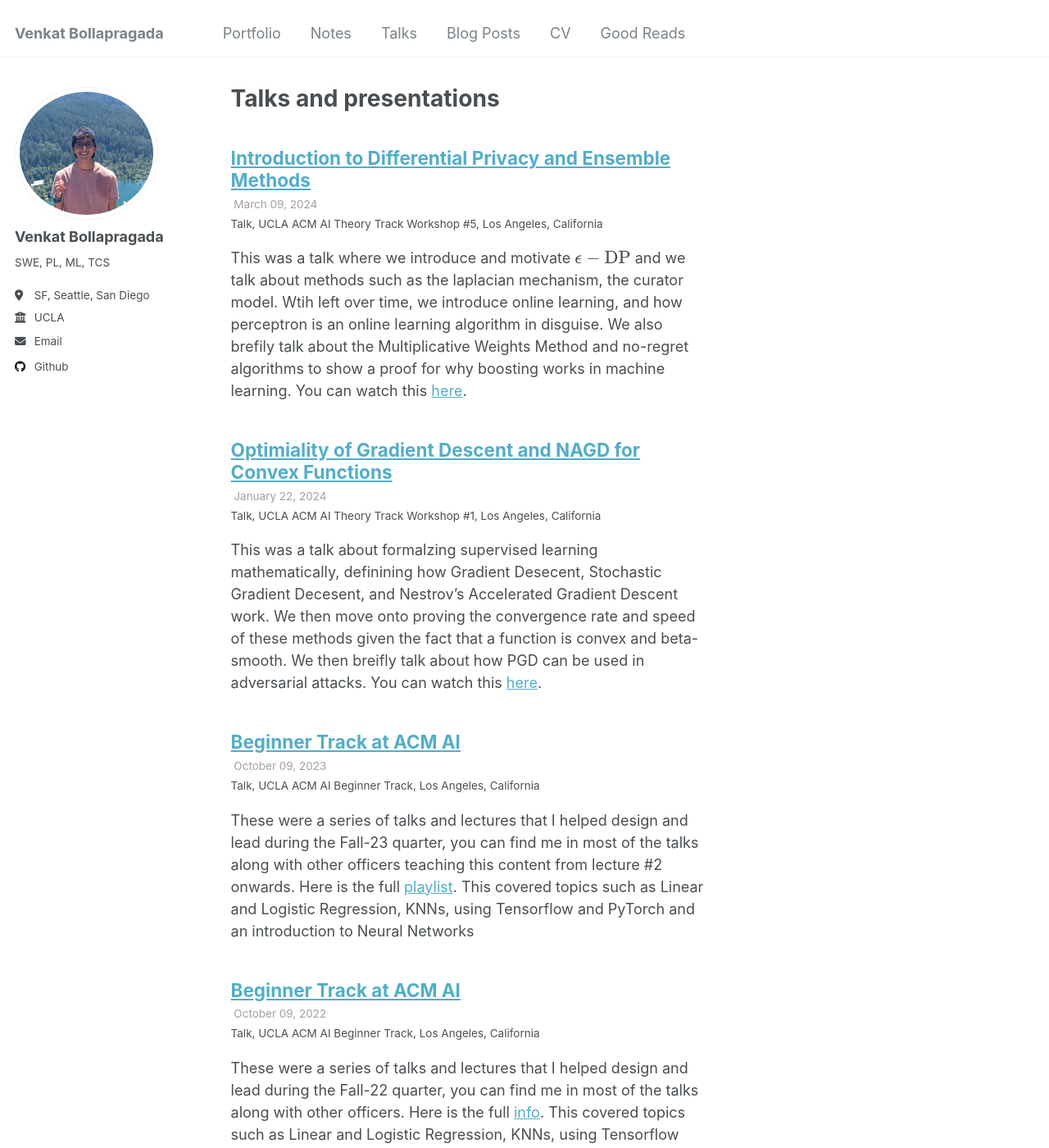
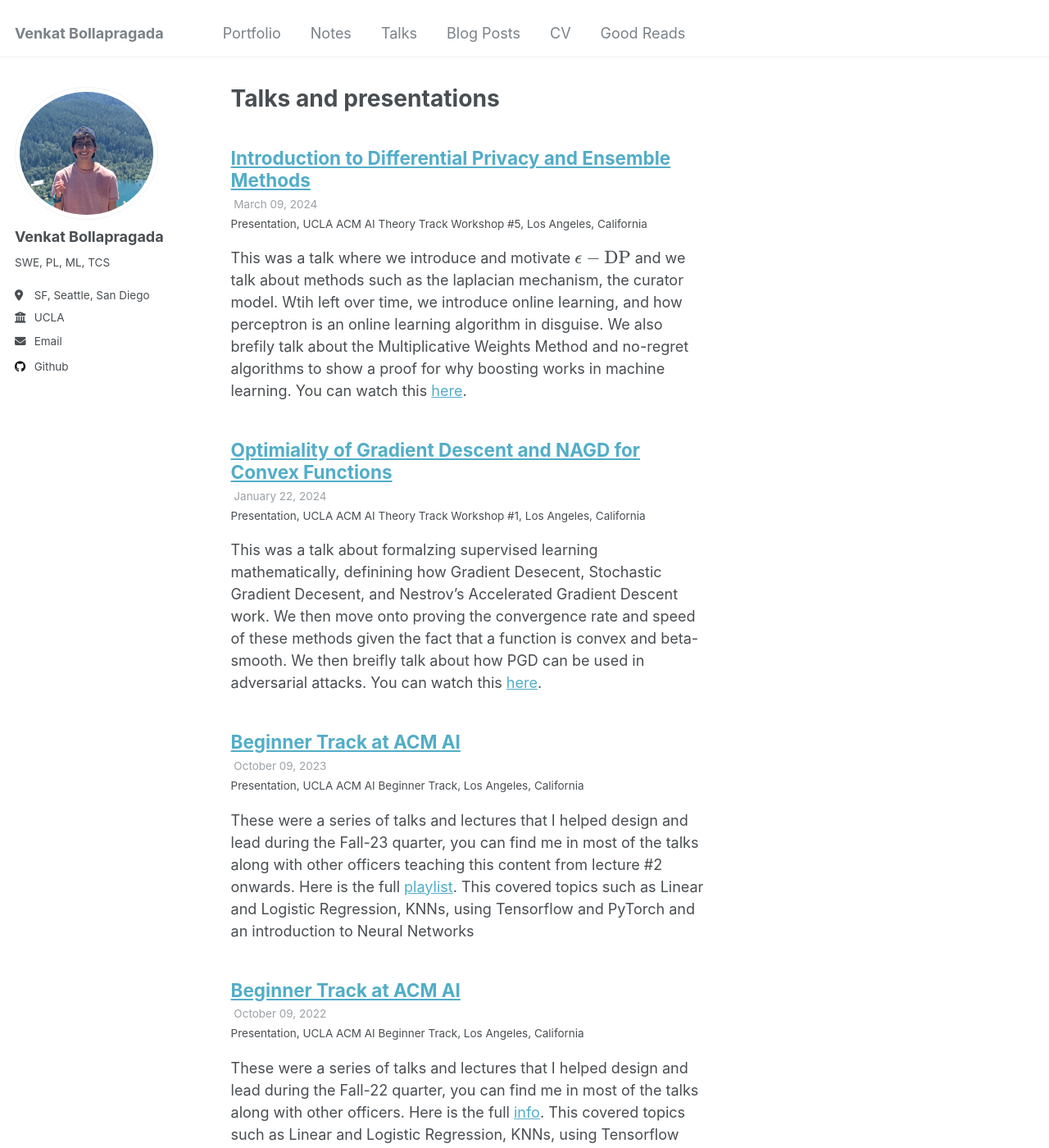
Before and after one commit to vbKenobi/vbKenobi.github.io, a Jekyll site: the page built from _pages/talks.html, in a window 1280 px wide and 1400 px high. Shown: the whole window at 82% size. Built offline with Jekyll 4.4.1, drawn with Linux system fonts in a browser that asks for light colours.

Commit message:
talks updates

```diff
--- a/_talks/2023-10-09-BeginnerTrack.md
+++ b/_talks/2023-10-09-BeginnerTrack.md
@@ -1,7 +1,7 @@
 ---
 title: "Beginner Track at ACM AI"
 collection: talks
-type: "Talk"
+type: "Presentation"
 permalink: /talks/2023BeginnerTrack
 venue: "UCLA ACM AI Beginner Track"
 date: 2023-10-09
--- a/_talks/2024-01-22-Optimization-Theory.md
+++ b/_talks/2024-01-22-Optimization-Theory.md
@@ -1,7 +1,7 @@
 ---
 title: "Optimiality of Gradient Descent and NAGD for Convex Functions"
 collection: talks
-type: "Talk"
+type: "Presentation"
 permalink: /talks/2024OptimizationTheory
 venue: "UCLA ACM AI Theory Track Workshop #1"
 date: 2024-01-22
--- a/_talks/2024-03-09-DP.md
+++ b/_talks/2024-03-09-DP.md
@@ -1,7 +1,7 @@
 ---
 title: "Introduction to Differential Privacy and Ensemble Methods"
 collection: talks
-type: "Talk"
+type: "Presentation"
 permalink: /talks/2024DP
 venue: "UCLA ACM AI Theory Track Workshop #5"
 date: 2024-03-09
```
Also changed, not shown: _talks/2022-10-09-BeginnerTrack copy.md (+1 -1 lines).
